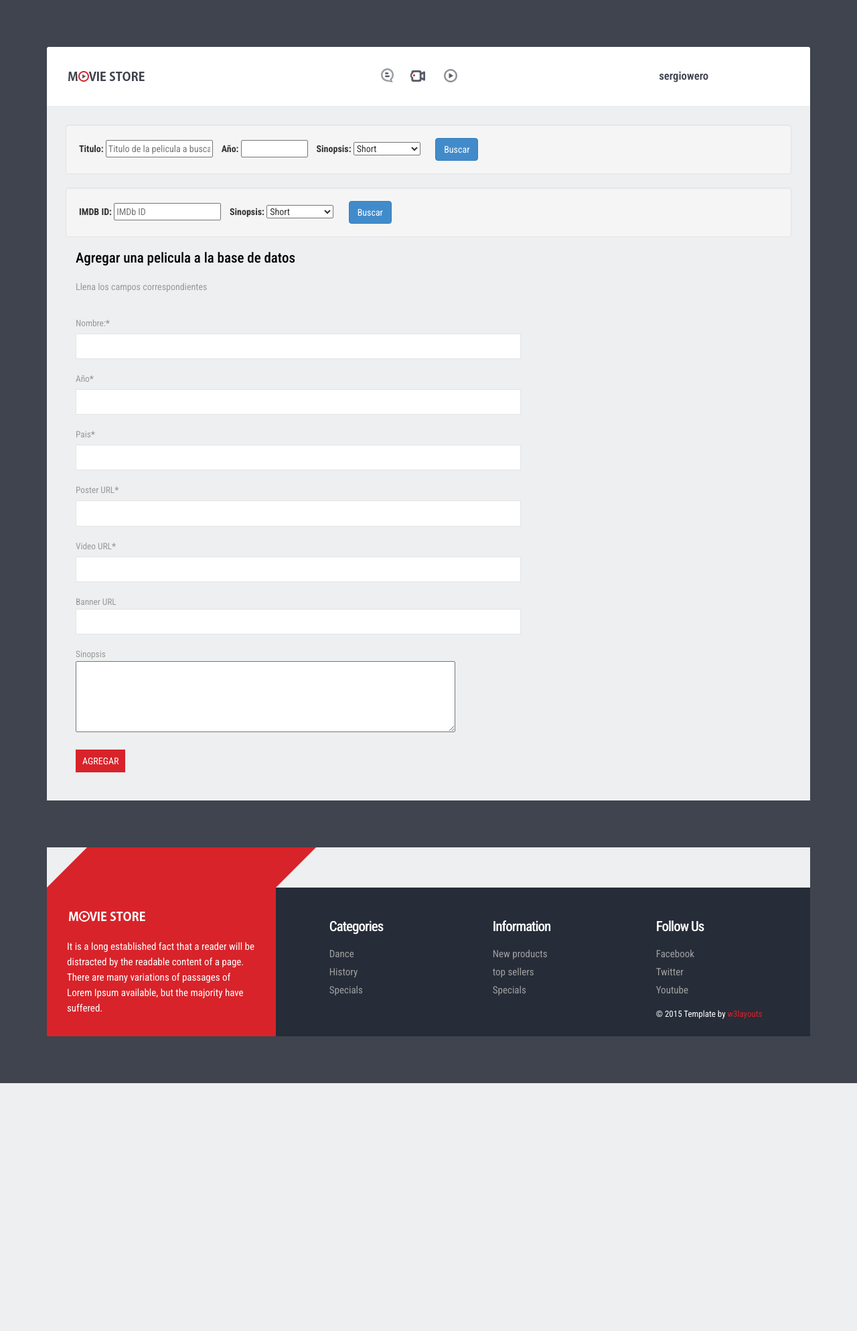
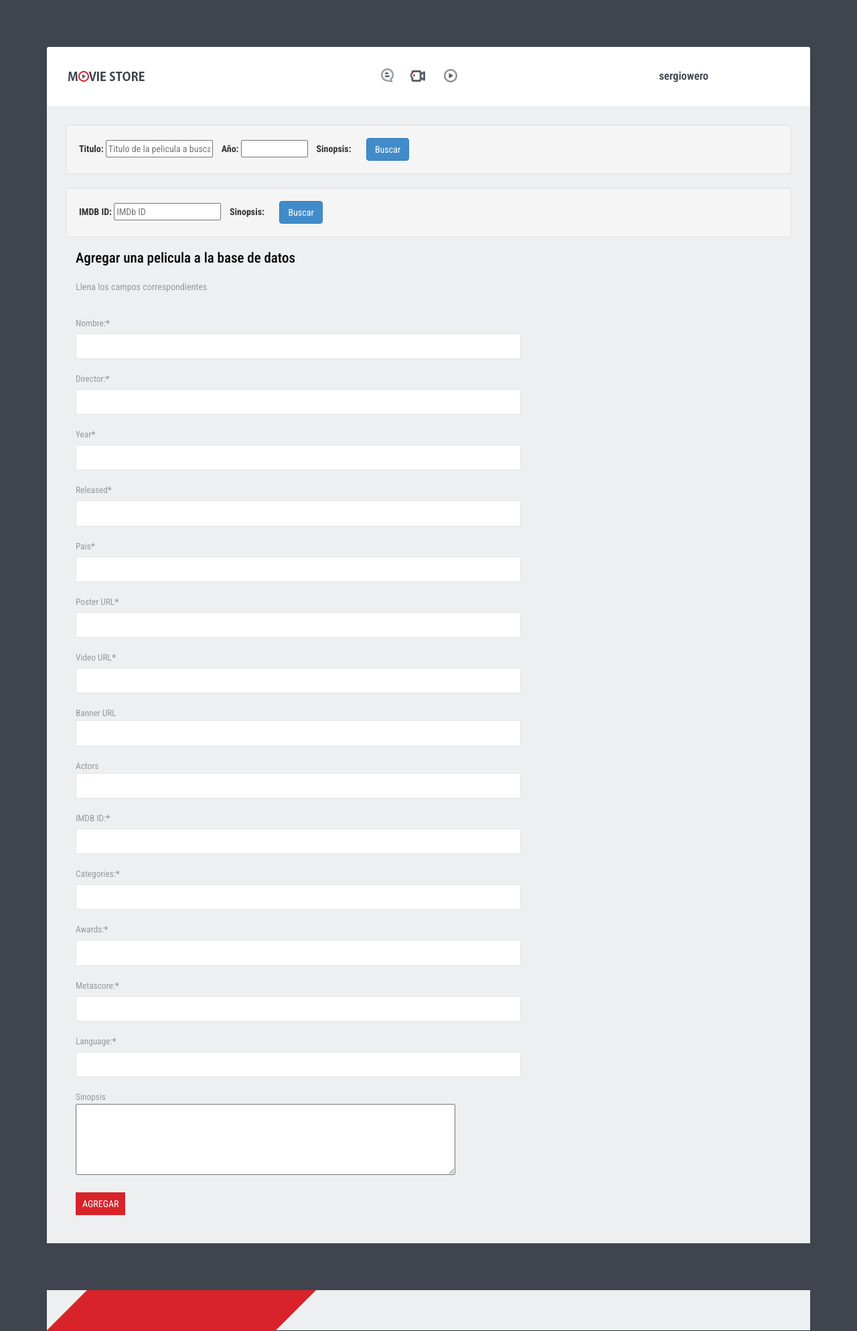
Before and after one commit to esther509/uag-db-netflix, a Node server app: page /admin/addmovie in a window 1280 px wide. Shown: the top 1987 px of the page at 67% size. Before the commit the page ends 1617 px from the top, so only its background shows below. Run offline with Node 20, Linux system fonts and the light colour scheme; the visitor is signed in with stand-in values (Sample User, id 1); some libraries are stand-ins or nearby versions; some web fonts are replaced.

Commit message:
dd stuff of single page and insertion of data

```diff
--- a/modules/pageshelper.js
+++ b/modules/pageshelper.js
@@ -1,3 +1,5 @@
+
+
 exports.createRenderParams = function (session, extras = {}) {
     var sessname = "";
     if (session && session.username) {
--- a/public/javascripts/addmovie.js
+++ b/public/javascripts/addmovie.js
@@ -30,6 +30,14 @@ $(document).ready(function () {
                     $("#movie-country").attr("value", res.Country);
                     $("#movie-poster").attr("value", res.Poster);
                     $("#movie-plot").attr("value", res.Plot).html(res.Plot);
+                    $("#movie-release").attr("value", res.Released);
+                    $("#movie-categories").attr("value", res.Genre);
+                    $("#movie-directors").attr("value", res.Director);
+                    $("#movie-actors").attr("value", res.Actors);
+                    $("#movie-lang").attr("value", res.Language);
+                    $("#movie-awards").attr("value", res.Awards);
+                    $("#movie-metascore").attr("value", res.Metascore);
+                    $("#movie-imdb").attr("value", res.imdbID);
                 }
             },
             complete: function () {
@@ -69,6 +77,14 @@ $(document).ready(function () {
                     $("#movie-country").attr("value", res.Country);
                     $("#movie-poster").attr("value", res.Poster);
                     $("#movie-plot").attr("value", res.Plot).html(res.Plot);
+                    $("#movie-release").attr("value", res.Released);
+                    $("#movie-categories").attr("value", res.Genre);
+                    $("#movie-directors").attr("value", res.Director);
+                    $("#movie-actors").attr("value", res.Actors);
+                    $("#movie-lang").attr("value", res.Language);
+                    $("#movie-awards").attr("value", res.Awards);
+                    $("#movie-metascore").attr("value", res.Metascore);
+                    $("#movie-imdb").attr("value", res.imdbID);
                 }
             },
             complete: function () {
--- a/routes/addmovie.js
+++ b/routes/addmovie.js
@@ -14,28 +14,138 @@ router.get('/', function (req, res) {
     res.render('admin/addmovie', helper.createRenderParams(req.session));
 });
 
+var rollback = function (client, err) {
+    //terminating a client connection will
+    //automatically rollback any uncommitted transactions
+    //so while it's not technically mandatory to call
+    //ROLLBACK it is cleaner and more correct
+    client.query('ROLLBACK', function () {
+        client.end();
+    });
+    res.json({ success: false, error: "SQL Error1:" + err });
+};
+
 router.post('/add', function (req, res) {
     var data = req.body;
     console.log(data);
     pg.connect(connectionString, function (err, client, done) {
 
-        var query = client.query("INSERT INTO public.movie (name, year, country, bannerUrl, posterUrl, videoUrl, plot) VALUES ($1, $2, $3, $4, $5, $6, $7)",
-            [data.name, data.year, data.country, data.banner, data.poster, data.video, data.plot]);
+        var directors = data.directors.split(",");
+        var values = "";
+        for (i = 0; i < directors.length; i++) {
+            values += "('" + directors[i].trim() + "'),";
+        }
+        values = values.slice(0, -1);
+        console.log(values);
+        var querydir = client.query("INSERT INTO public.director (name) VALUES " + values + " ON CONFLICT (name) DO NOTHING");
 
-        query.on('error', function (err) {
+        querydir.on('error', function (err) {
             done();
             console.log(err);
             res.json({ success: false, error: "SQL Error1:" + err });
         });
 
-        query.on('end', function (result) {
-            done();
+        querydir.on('end', function (result) {
+            console.log("===================================");
             console.log(result);
-            res.json({ success: true });
+
+            var categories = data.categories.split(",");
+            var values = "";
+            for (i = 0; i < categories.length; i++) {
+                values += "('" + categories[i].trim() + "'),";
+            }
+            values = values.slice(0, -1);
+            console.log(values);
+            var querycat = client.query("INSERT INTO public.category (name) VALUES " + values + " ON CONFLICT (name) DO NOTHING");
+
+            querycat.on('error', function (err) {
+                done();
+                console.log(err);
+                res.json({ success: false, error: "SQL Error2:" + err });
+            });
+
+            querycat.on('end', function (result) {
+                console.log("===================================");
+                console.log(result);
+
+                var query = client.query("INSERT INTO public.movie (name, year, country, bannerUrl, posterUrl, videoUrl, plot, imdbid, metascore, lang, awards) VALUES ($1, $2, $3, $4, $5, $6, $7, $8, $9, $10, $11) ON CONFLICT (name) DO UPDATE",
+                    [data.name, data.year, data.country, data.banner, data.poster, data.video, data.plot, data.imdb, data.metascore, data.lang, data.awards]);
+
+                query.on('error', function (err) {
+                    done();
+                    console.log(err);
+                    res.json({ success: false, error: "SQL Error3:" + err });
+                });
+
+                query.on('end', function (result) {
+                    console.log("===================================");
+                    console.log(result);
+
+                    var actors = data.actors.split(",");
+                    var values = "";
+                    for (i = 0; i < actors.length; i++) {
+                        values += "(lastval(), '" + actors[i].trim() + "'),";
+                    }
+                    values = values.slice(0, -1);
+                    var queryactors = client.query("INSERT INTO public.acts_in (movie_id, actor_name) VALUES " + values + " ON CONFLICT (movie_id, actor_name) DO NOTHING");
+
+                    queryactors.on('error', function (err) {
+                        done();
+                        console.log(err);
+                        res.json({ success: false, error: "SQL Error4:" + err });
+                    });
+
+                    queryactors.on('end', function (result) {
+
+                        console.log("===================================");
+                        console.log(result);
+
+
+                    });
+                });
+
+            });
         });
-
     });
-
 });
 
+
+
+//client.query('BEGIN', function (err, result) {
+
+//    if (err) return rollback(client, err);
+
+//    client.query("INSERT INTO public.movie (name, year, country, bannerUrl, posterUrl, videoUrl, plot, imdbid, metascore, lang, awards) VALUES ($1, $2, $3, $4, $5, $6, $7, $8, $9, $10, $11)",
+//        [data.name, data.year, data.country, data.banner, data.poster, data.video, data.plot, data.imdb, data.metascore, data.lang, data.awards], function (err, result) {
+
+//            if (err) return rollback(client, err);
+
+
+
+//            client.query('INSERT INTO account(money) VALUES(-100) WHERE id = $1', [2], function (err, result) {
+
+//                if (err) return rollback(client, err);
+
+
+//                client.query('COMMIT', client.end.bind(client));
+//                res.json({ success: true });
+//            });
+//        });
+//});
+//var query = client.query("INSERT INTO public.movie (name, year, country, bannerUrl, posterUrl, videoUrl, plot) VALUES ($1, $2, $3, $4, $5, $6, $7)",
+//    [data.name, data.year, data.country, data.banner, data.poster, data.video, data.plot]);
+
+//query.on('error', function (err) {
+//    done();
+//    console.log(err);
+//    res.json({ success: false, error: "SQL Error1:" + err });
+//});
+
+//query.on('end', function (result) {
+//    done();
+//    console.log(result);
+//    res.json({ success: true });
+//});
+
+
 module.exports = router;
--- a/views/admin/addmovie.html
+++ b/views/admin/addmovie.html
@@ -33,10 +33,11 @@ License URL: http://creativecommons.org/licenses/by/3.0/
                                         <input type="text" id="y" name="y" class="input-small" style="width: 100px;">
                                         &nbsp;&nbsp;
                                         <label class="control-label">Sinopsis:</label>
-                                        <select name="plot" style="width: 100px;">
+                                        <!--<select name="plot" style="width: 100px;">
                                             <option value="short" selected="">Short</option>
                                             <option value="full">Full</option>
-                                        </select>
+                                        </select>-->
+                                        <input name="plot" style="width: 100px;" type="hidden" value="full">
                                         &nbsp;&nbsp;
                                         <!--label class="control-label">Response:</label-->
                                         <input name="r" style="width: 100px;" type="hidden" value="json">
@@ -63,10 +64,11 @@ License URL: http://creativecommons.org/licenses/by/3.0/
                                         <input type="text" id="i" name="i" class="input-small" placeholder="IMDb ID">
                                         &nbsp;&nbsp;
                                         <label class="control-label">Sinopsis:</label>
-                                        <select name="plot" style="width: 100px;">
+                                        <!--<select name="plot" style="width: 100px;">
                                             <option value="short" selected="">Short</option>
                                             <option value="full">Full</option>
-                                        </select>
+                                        </select>-->
+                                        <input name="plot" style="width: 100px;" type="hidden" value="full">
                                         &nbsp;&nbsp;
                                         <!-- label class="control-label">Response:</label-->
                                         <input name="r" style="width: 100px;" type="hidden" value="json">
@@ -100,8 +102,16 @@ License URL: http://creativecommons.org/licenses/by/3.0/
                                 <input id="movie-name" name="name" type="text">
                             </div>
                             <div>
-                                <span>Año<label>*</label></span>
+                                <span>Director:<label>*</label></span>
+                                <input id="movie-directors" name="directors" type="text">
+                            </div>
+                            <div>
+                                <span>Year<label>*</label></span>
                                 <input id="movie-year" name="year" type="text">
+                            </div>
+                            <div>
+                                <span>Released<label>*</label></span>
+                                <input id="movie-release" name="release" type="text">
                             </div>
                             <div>
                                 <span>Pais<label>*</label></span>
@@ -109,7 +119,7 @@ License URL: http://creativecommons.org/licenses/by/3.0/
                             </div>
                             <div>
                                 <span>Poster URL<label>*</label></span>
-                                <input id="movie-poster"  name="poster" type="text">
+                                <input id="movie-poster" name="poster" type="text">
                             </div>
                             <div>
                                 <span>Video URL<label>*</label></span>
@@ -118,6 +128,30 @@ License URL: http://creativecommons.org/licenses/by/3.0/
                             <div>
                                 <span>Banner URL</span>
                                 <input id="movie-banner" name="banner" type="text">
+                            </div>
+                            <div>
+                                <span>Actors</span>
+                                <input id="movie-actors" name="actors" type="text">
+                            </div>
+                            <div>
+                                <span>IMDB ID:<label>*</label></span>
+                                <input id="movie-imdb" name="imdb" type="text">
+                            </div>
+                            <div>
+                                <span>Categories:<label>*</label></span>
+                                <input id="movie-categories" name="categories" type="text">
+                            </div>
+                            <div>
+                                <span>Awards:<label>*</label></span>
+                                <input id="movie-awards" name="awards" type="text">
+                            </div>
+                            <div>
+                                <span>Metascore:<label>*</label></span>
+                                <input id="movie-metascore" name="metascore" type="text">
+                            </div>
+                            <div>
+                                <span>Language:<label>*</label></span>
+                                <input id="movie-lang" name="lang" type="text">
                             </div>
                             <div>
                                 <span>Sinopsis</span>
```
Also changed, not shown: routes/single.js (+43 -1 lines), scripts/create.sql (+10 -6 lines), views/pages/single.html (+36 -28 lines).
